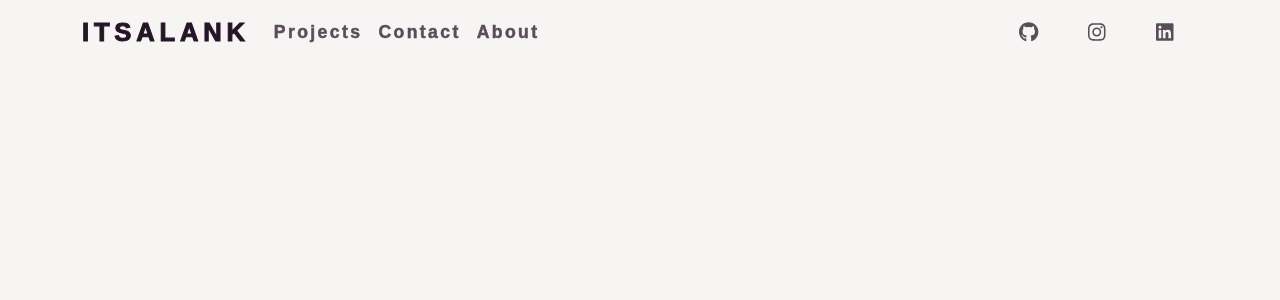
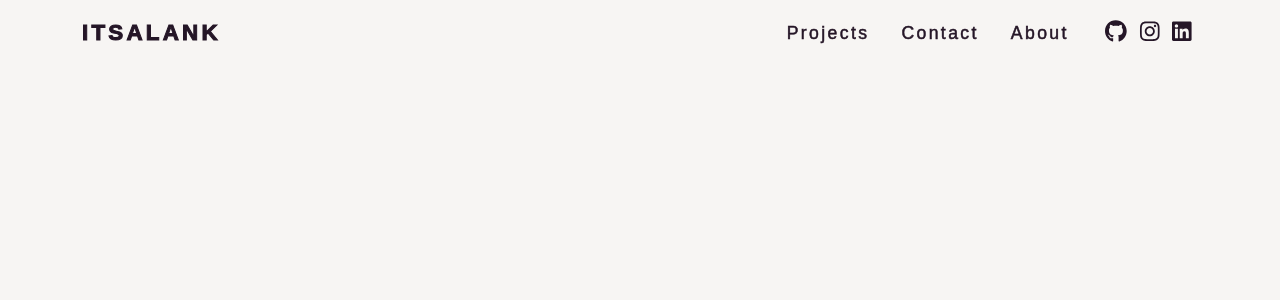
Before and after one commit to ItsAlanK/portfolio-site, a React (Create React App) app: page / in a window 1280 px wide. Shown: the top 300 px of the page. Built offline with nearby package versions, Linux system fonts and the light colour scheme.

Commit message:
Add hover effects to navbar links and linked socials

```diff
--- a/src/components/NavBar.js
+++ b/src/components/NavBar.js
@@ -10,16 +10,16 @@ export const NavBar = () => {
             <Navbar.Toggle aria-controls="basic-navbar-nav">
                 <span className='navbar-toggler-icon'></span>
             </Navbar.Toggle>
-            <Nav className="me-auto">
+            <Nav className='ms-auto'>
               <Nav.Link href="#projects">Projects</Nav.Link>
               <Nav.Link href="#contact">Contact</Nav.Link>
               <Nav.Link href="#about">About</Nav.Link>
             </Nav>
             <span className='navbar-text'>
                 <div className='social-icon'>
-                    <a class='nav-social' href='#'><FontAwesomeIcon icon={ faGithub }/></a>
-                    <a class='nav-social' href='#'><FontAwesomeIcon icon={ faInstagram }/></a>
-                    <a class='nav-social' href='#'><FontAwesomeIcon icon={ faLinkedin }/></a>
+                    <a class='nav-social' href='https://github.com/ItsAlanK' target='_blank'><FontAwesomeIcon icon={ faGithub }/></a>
+                    <a class='nav-social' href='https://www.instagram.com/alankinsella_/' target='_blank'><FontAwesomeIcon icon={ faInstagram }/></a>
+                    <a class='nav-social' href='https://www.linkedin.com/in/alankinsella25/' target='_blank'><FontAwesomeIcon icon={ faLinkedin }/></a>
                 </div>
             </span>
           </Container>
--- a/src/style/navbar.scss
+++ b/src/style/navbar.scss
@@ -13,31 +13,62 @@
 .navbar-brand {
     font-family: style.$body-font;
     font-weight: 900;
-    font-size: 1.6rem !important;
-    letter-spacing: 0.3rem;
+    font-size: 1.4rem !important;
+    letter-spacing: 0.2rem;
     color: style.$dark-purple !important;
     -webkit-text-stroke: 1px style.$dark-purple;
+}
+
+.navbar-brand:hover {
+    color: style.$teal !important;
+    -webkit-text-stroke: 1px style.$teal;
 }
 
 .nav-link,
 .nav-social {
     font-family: style.$body-font;
-    font-weight: 900 !important;
+    font-weight: 500 !important;
     font-size: 1.1rem !important;
     letter-spacing: 0.15rem;
     color: style.$dark-purple !important;
     -webkit-text-stroke: 0.5px style.$dark-purple;
-    padding: 0 25px;
-    opacity: 0.75;
 }
 
 .nav-link:hover,
 .nav-link:active,
 .nav-social:hover,
 .nav-social:active {
-    opacity: 1;
+    color: style.$teal !important;
+    -webkit-text-stroke: 0.5px style.$teal;
+}
+
+.nav-link {
+    padding: 0 1rem !important;
+}
+
+
+// Social Links
+.navbar-text {
+    display: flex;
 }
 
 .nav-social {
-    font-size: 1.25rem !important;
+    font-size: 1.4rem !important;
+    padding: 0 0.4rem;
 }
+
+.social-icon {
+    display: inline-flex;
+    margin-left: 14px;
+}
+
+.social-icon a {
+    transform: scale(1);
+    transition: all 0.2s ease-in-out;
+}
+
+.social-icon a:hover {
+    transform: scale(1.3);
+    transition: all 0.2s ease-in-out;
+    color: style.$teal !important;
+}
```
